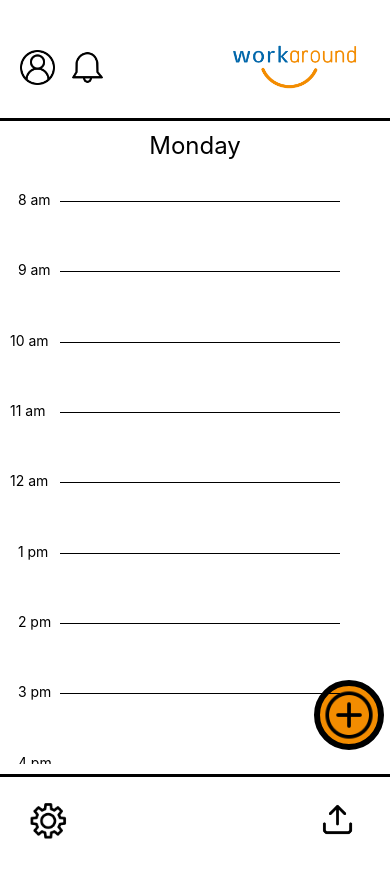
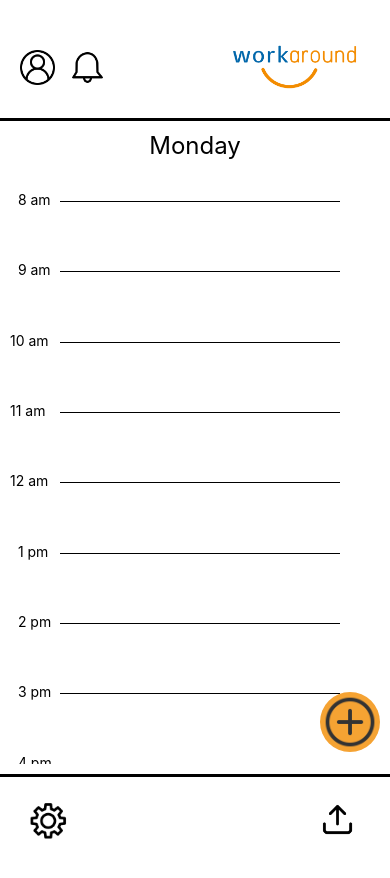
Before and after one commit to calvin-cs262-fall2022-teamH/Client, a React Native app: screen / in a window 390 px wide. Shown: the top 878 px of the page. Built offline with nearby package versions, Linux system fonts and the light colour scheme.

Commit message:
Add staying still

```diff
--- a/App.js
+++ b/App.js
@@ -1,4 +1,3 @@
-
 import { StatusBar } from 'expo-status-bar';
 import Event from './Components/event';
 import { Image, ScrollView, StyleSheet, Switch, Text, View, FlatList, TouchableOpacity, Dimensions } from 'react-native';
@@ -142,21 +141,6 @@ export default function App() {
         data={["Monday", "Tuesday", "Wednesday", "Thursday", "Friday"]}
         renderItem={({ item }) => <View style={{ height: .75 * windowHeight }}>
 
-          {/* Settings Icon (bottom left)*/}
-          <TouchableOpacity onPress={goAdd}>
-            <Image style={{
-              height: 70,
-              width: 70,
-              position: "absolute",
-              top: .65 * windowHeight,
-              left: .78 * windowWidth,
-              backgroundColor: primary,
-              borderWidth: 6,
-              borderColor: "bgColor",
-              borderRadius: 100,
-
-            }} source={require('./Icons/add.png')} />
-          </TouchableOpacity>
 
           <ScrollView>
             <Listitem item={item} />
@@ -190,8 +174,25 @@ export default function App() {
             left: windowWidth - 70,
           }} source={require('./Icons/share.png')} />
         </TouchableOpacity>
+      </View>
 
-      </View>
+          {/* Add Icon (bottom right on sched) */}
+          <TouchableOpacity onPress={goAdd}>
+            <Image style={{
+              // styling add-icon
+              height: 60,
+              width: 60,
+              opacity: .8,
+              backgroundColor: primary,
+              borderColor: "bgColor",
+              borderRadius: 50,
+
+              // positioning add-icon
+              position: "absolute",
+              left: windowWidth - 70,
+              bottom: 25,
+            }} source={require('./Icons/add.png')} />
+          </TouchableOpacity>
     </View>
   );
 }
```
